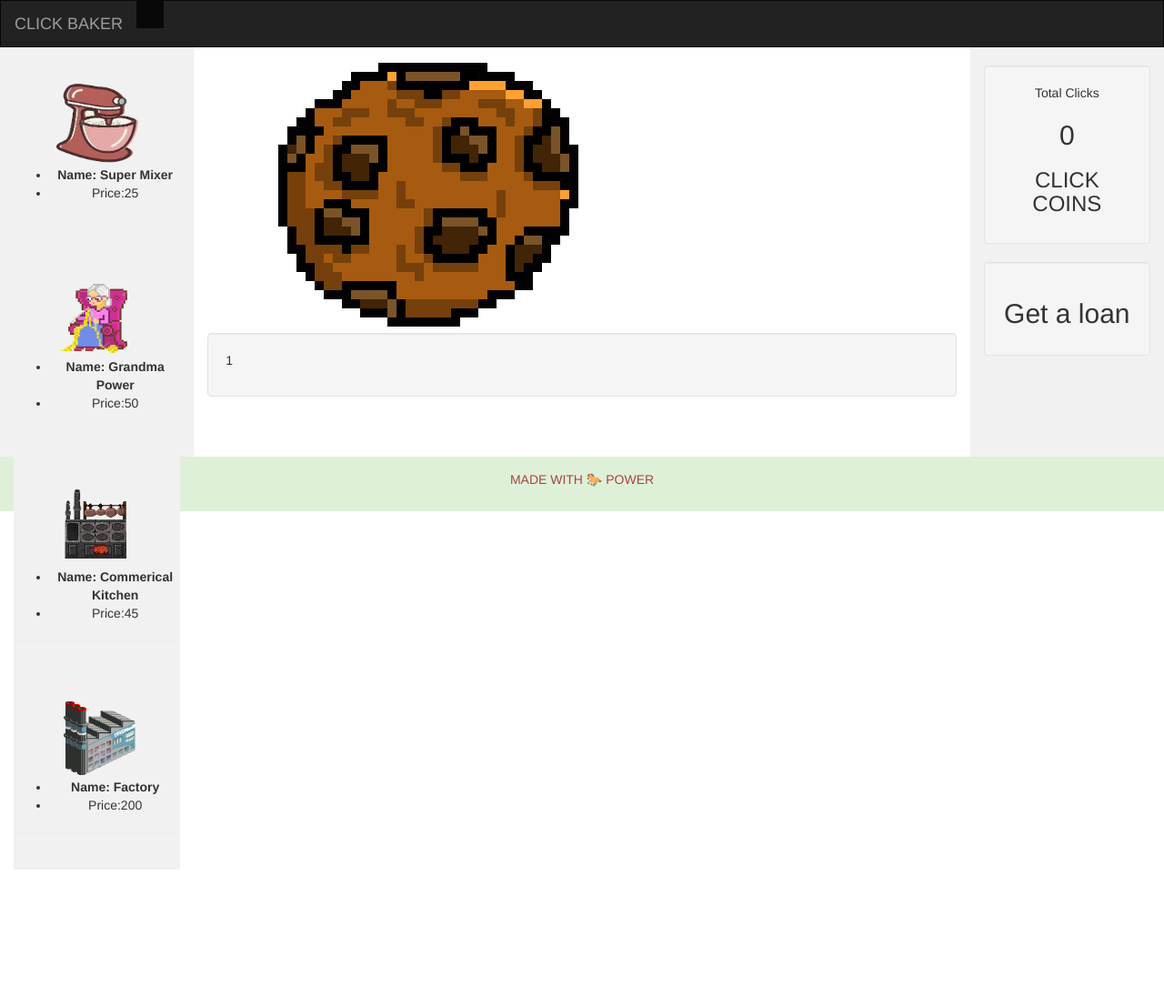
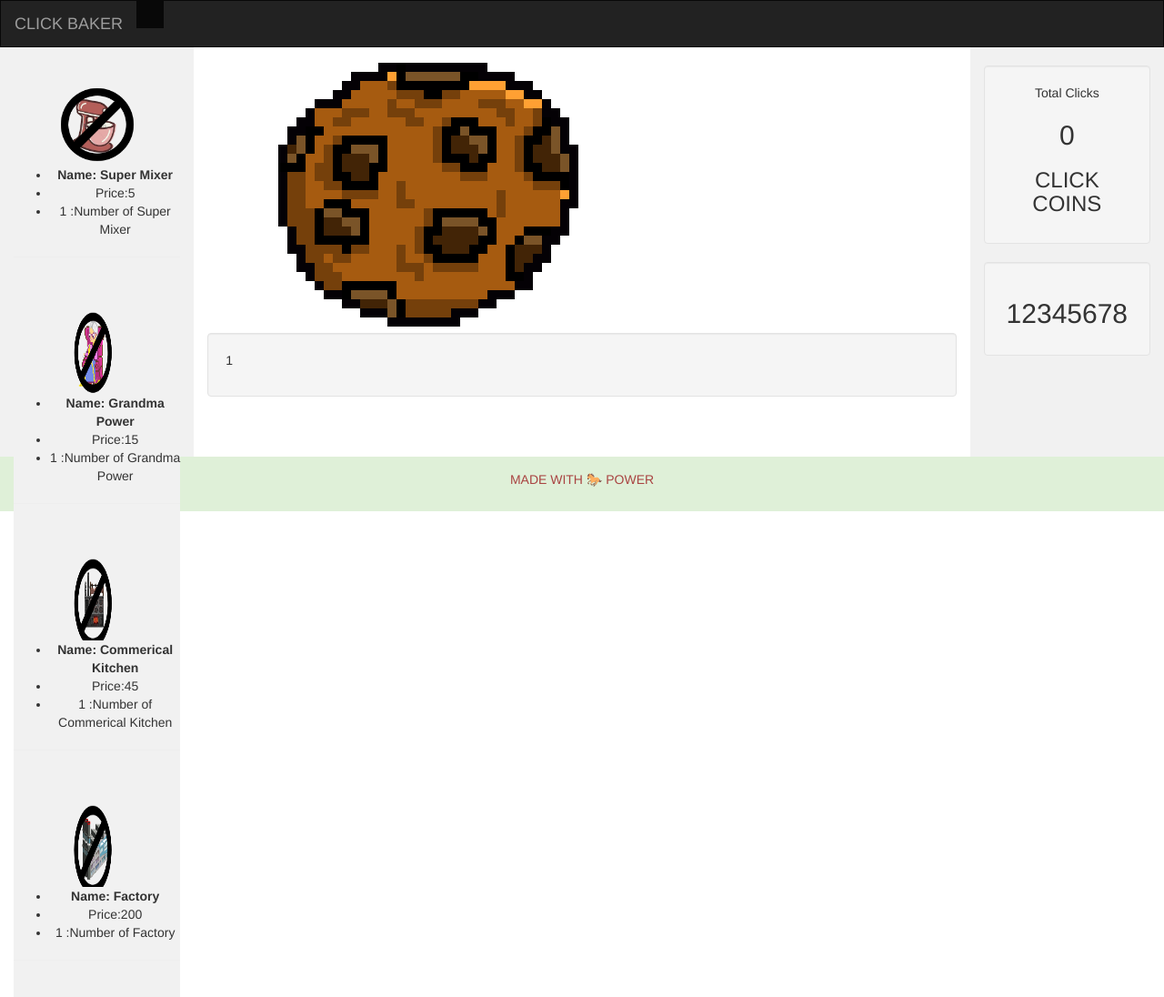
Before and after one commit to THUNDER-DANIEL/Cookie, a plain HTML site: page index.html in a window 1280 px wide. Shown: the top 1096 px of the page at 91% size. Before the commit the page ends 956 px from the top, so only its background shows below. Drawn offline with nearby package versions, Linux system fonts and the light colour scheme.

Commit message:
Sat push

```diff
--- a/app.js
+++ b/app.js
@@ -1,96 +1,188 @@
 
 let clickCoin = 0
+let moreClick = 0
+
 
 let levelTools = [
     {
-      id: '25',
+      id: 0,
       name: 'Super Mixer',
-      price: 25.00,
-      upPrice:3.00,
+      price: 5,
+      upPrice: 3.00,
+      // FIXME  add quantity to all tools
+      // FIXME  add auto bool to all tools
+      // FIXME  add modifier to all tools
+      quantity: 0,
+      auto: false,
+      modifier: 1,
+      stopImg:'./tools/stop_mixer.png',
       imgUrl: './tools/mixer.png',
       description: 'Start up Level'
     },
     {
-      id: '50',
+      id: 1,
       name: 'Grandma Power',
-      price: 50.00,
+      price: 15,
       upPrice: 5.00,
+      quantity: 0,
+      auto: false,
+      modifier: 1,
+      stopImg:'./tools/stop_granny.png',
       imgUrl: './tools/granny.png',
       description: 'Grandma want$ to Help'
     },
     {
-      id: '55',
+      id: 2,
       name: 'Commerical Kitchen',
-      price: 45.00,
+      price: 45,
       upPrice: 20.00,
+      quantity: 0,
+      auto: true,
+      modifier: 1,
+      stopImg:'./tools/stop_kitchen.png',
       imgUrl: './tools/kitchen.png',
       description: 'Company XYZ want$$ to help'
     },
     {
-      id: '60',
+      id: 3,
       name: 'Factory',
-      price: 200.00,
+      price: 200,
       upPrice: 100.00,
+      quantity: 0,
+      auto: true,
+      modifier: 1,
+      stopImg:'./tools/stop_factory.png',
       imgUrl: './tools/factory.png',
       description: 'World cookie domination'
     }
   ]
 
+// function robot(id){
+//     for (let i = 0; i < levelTools.length; i++) {
+//     let  box = levelTools[id];
+//     }
+//     console.log(box)
+// }
+// robot()
 
+
+  function superMixer(id){
+      if (clickCoin >= levelTools[0].price) {
+          clickCoin = clickCoin - levelTools[0].price;
+          levelTools[0].quantity = levelTools[0].quantity +1;
+          newMod = levelTools[0].modifier++;
+          moreClick = clickCoin + levelTools[0].modifier;
+          levelTools[0].price = levelTools[0].price * levelTools[0].modifier;
+          document.getElementById("ClickerBuy").innerHTML
+          = levelTools[0].modifier +" "+ `ClickCoins Per click!`;
+        //   clickCoin = clickAcct;
+        } else{
+            alert("Not Enough Click Coins!")
+        }
+        console.log(levelTools[0].price, 'PRICE')
+        console.log(clickCoin, "CLICKER")
+        console.log(levelTools[0].modifier, "Modifier")
+        console.log(levelTools[0].quantity, "Q")
+        update()
+  }
 
 
 function clickCookie(){
-    clickCoin = clickCoin +1;
-    console.log("click Cookie Function is working")
+    clickCoin++;
+    moreClick++;
+    // TODO add modifiers of clicks
+    //      filter tools to only !auto tools
+    // itterate over that list to clickCoin the quantity * modifier
+    // console.log("click Cookie Function is working")
     // document.getElementById('cCount').innerHTML = display_cCount
     update()
+    // grandma()
+    // cKitchen()
+    // factory()
 }
 
 
 
 
+
+function grandma(){
+    if (clickCoin  >=  30) {
+        console.log("Grandma")
+    }
+
+   }
+
+
+
+   function cKitchen(){
+    if (clickCoin  >=  35) {
+        console.log("KITCHEN")
+    }
+
+   }
+
+
+
+   function factory(){
+    if (clickCoin  >=  40) {
+        console.log("FACTORY")
+    }
+
+   }
+
+
+
+
+// TODO buySuperMixer
+// check if they have enough resource (clickCoin)
+//      reduce resoure by item price
+//      increase item price
+//      increase item quantity
+//      draw item updates
+//       call update(   `)
+
+
+
 function update(){
-        document.getElementById('cCount').innerText = clickCoin;
-
-        console.log("UPDATE FUNC WORKING")
-        // document.getElementById('playerTwo').innerText = cpHealth
-        // document.getElementById('p1hits').innerText = p1count
+    document.getElementById('cCount').innerText = moreClick;
+    // document.getElementById('modifier1').innerText = levelTools[0].modifier;
+    // levelTools[0].stopImg = levelTools[0].imgUrl;
+        // superMixer()
+    // console.log("UPDATE FUNC WORKING")
+    // document.getElementById('playerTwo').innerText = cpHealth
+    // document.getElementById('p1hits').innerText = p1count
 }
 
 
 
 
 function drawTools(){
-
     let toolTemplate='';
-
         levelTools.forEach(levelUp =>{
-
             toolTemplate +=`<div class="col sidenav">
-            <img src="${levelUp.imgUrl}" style="width:90px;height:90px;">
+            <img src="${levelUp.stopImg}" class="level_up" onclick="superMixer('${levelUp.id}')" style="width:90px;height:90px;">
             <ul>
                 <li><b>Name: ${levelUp.name}</b></li>
                 <li>Price:${levelUp.price}</li>
+                <li> ${levelUp.modifier}  :Number of ${levelUp.name}</li>
             </ul>
             <hr><BR>
-
-
             </div>`
-
             })
-            console.log("drawTools WOKRING")
+            // console.log("drawTools WOKRING")
     document.getElementById('toolSpot').innerHTML = toolTemplate;
-
     }
 
 
 
 
 
+    function atuoclick(){
+        // TODO autoClick (see clickCookie but change from !auto to auto)
+    // set up interval to call 'autoClick'
+
+}
 
 
-
-
+update()
 drawTools()
-
-update()
--- a/index.html
+++ b/index.html
@@ -38,6 +38,8 @@
 
 <div class="container-fluid text-center">
   <div class="row content">
+
+    <!-- ******* TEMPLATE ***************************** -->
     <div class="col-sm-2 sidenav">
         <div id="toolSpot">
         </div>
@@ -52,7 +54,7 @@
 <!-- ***************BUTTON ******************** -->
 
 
-            <div class="well">
+            <div class="well" id="ClickerBuy">
         <p>1</p>
       </div>
     </div>
@@ -63,7 +65,7 @@
         <h3>CLICK COINS</h3>
       </div>
       <div class="well">
-        <p><h2>Get a loan</h2></p>
+        <p><h2>12345678</h2></p>
       </div>
     </div>
   </div>
```
Also changed, not shown: tools/stop_factory.png (added), tools/stop_granny.png (added), tools/stop_kitchen.png (added), tools/stop_mixer.png (added), 1 other file.
